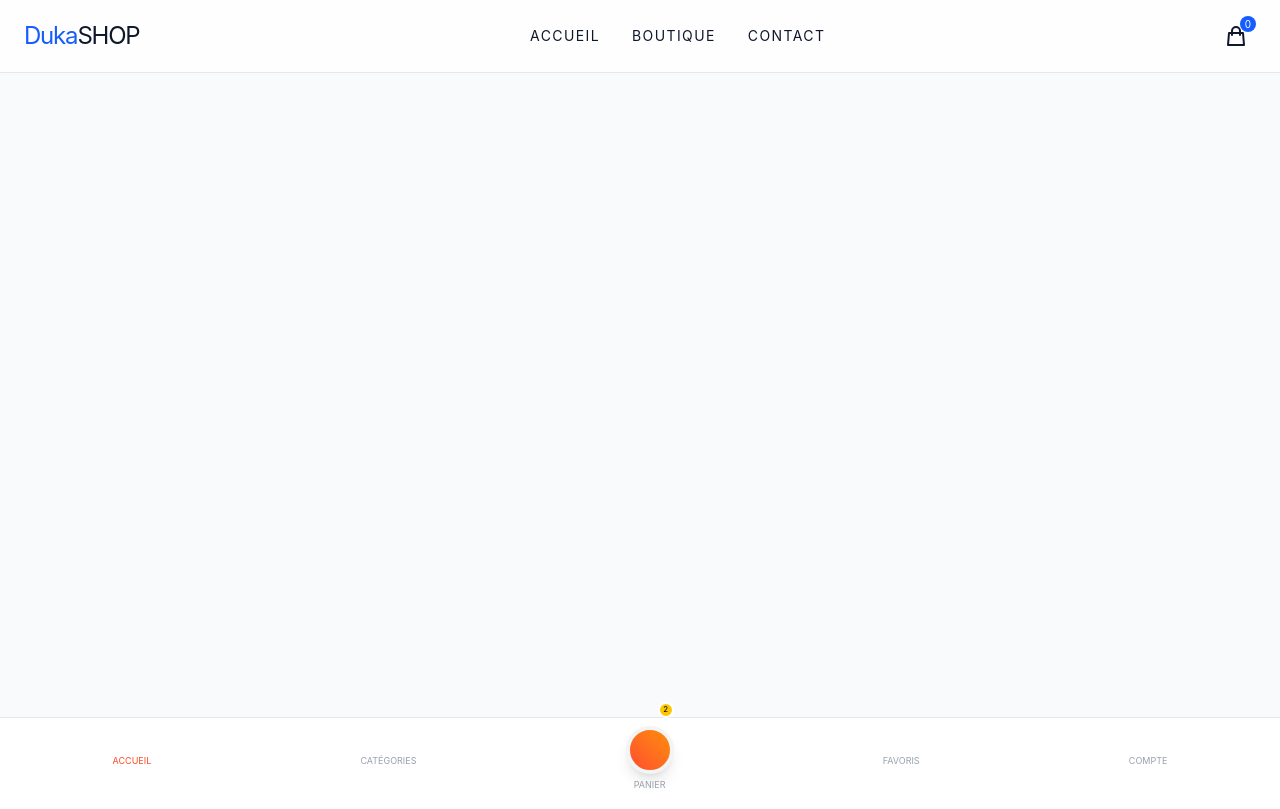
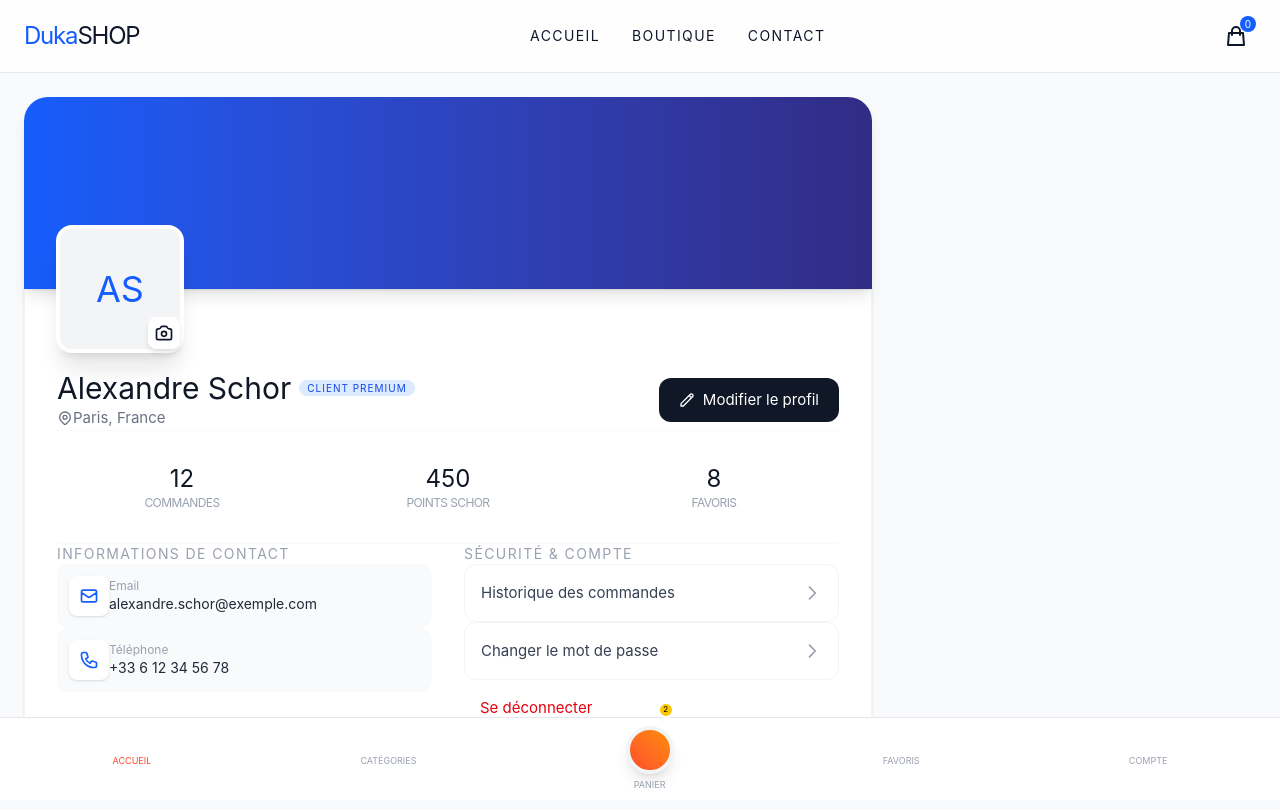
Before and after one commit to Alphonse243/vuejs_moderne_e-commerce, a Vue app: page /profile in a window 1280 px wide. Built offline with nearby package versions, Linux system fonts and the light colour scheme; what @tanstack/vue-query would draw is missing.

Commit message:
add page profile with component

```diff
--- a/src/components/NavBar.vue
+++ b/src/components/NavBar.vue
@@ -19,9 +19,9 @@
         <i class="fas fa-heart text-lg"></i>
         <span class="text-[9px] font-bold uppercase">Favoris</span>
       </button>
-      <button class="flex flex-col items-center gap-1 text-gray-400">
+      <a href="/profile" class="flex flex-col items-center gap-1 text-gray-400">
         <i class="fas fa-user text-lg"></i>
         <span class="text-[9px] font-bold uppercase">Compte</span>
-      </button>
+      </a>
     </nav>
 </template>
--- /dev/null
+++ b/src/components/UserProfile.vue
@@ -0,0 +1,152 @@
+<script setup>
+import { ref } from 'vue';
+
+// Simulation des données du client
+const user = ref({
+  name: "Alexandre Schor",
+  email: "alexandre.schor@exemple.com",
+  role: "Client Premium",
+  avatar: null, // Si null, on affiche les initiales
+  phone: "+33 6 12 34 56 78",
+  location: "Paris, France",
+  joinedDate: "Membre depuis Janvier 2024",
+  stats: [
+    { label: "Commandes", value: 12 },
+    { label: "Points SCHOR", value: 450 },
+    { label: "Favoris", value: 8 }
+  ]
+});
+
+const isEditing = ref(false);
+</script>
+
+<template>
+  <div class="max-w-4xl mx-auto p-6">
+    <div class="relative h-48 bg-gradient-to-r from-blue-600 to-indigo-900 rounded-t-3xl shadow-lg">
+      <div class="absolute -bottom-16 left-8 flex items-end space-x-6">
+        <div class="relative">
+          <div class="w-32 h-32 rounded-2xl border-4 border-white bg-gray-100 shadow-xl flex items-center justify-center overflow-hidden">
+            <img v-if="user.avatar" :src="user.avatar" alt="Avatar" class="object-cover w-full h-full" />
+            <span v-else class="text-4xl font-black text-blue-600 uppercase">
+              {{ user.name.split(' ').map(n => n[0]).join('') }}
+            </span>
+          </div>
+          <button class="absolute bottom-1 right-1 bg-white p-1.5 rounded-lg shadow-md hover:text-blue-600 transition-colors">
+            <svg xmlns="http://www.w3.org/2000/svg" class="h-5 w-5" fill="none" viewBox="0 0 24 24" stroke="currentColor">
+              <path stroke-linecap="round" stroke-linejoin="round" stroke-width="2" d="M3 9a2 2 0 012-2h.93a2 2 0 001.664-.89l.812-1.22A2 2 0 0110.07 4h3.86a2 2 0 011.664.89l.812 1.22A2 2 0 0018.07 7H19a2 2 0 012 2v9a2 2 0 01-2 2H5a2 2 0 01-2-2V9z" />
+              <path stroke-linecap="round" stroke-linejoin="round" stroke-width="2" d="M15 13a3 3 0 11-6 0 3 3 0 016 0z" />
+            </svg>
+          </button>
+        </div>
+      </div>
+    </div>
+
+    <div class="bg-white rounded-b-3xl shadow-sm border border-gray-100 pt-20 pb-8 px-8">
+      <div class="flex flex-col md:flex-row justify-between items-start md:items-center">
+        <div>
+          <h1 class="text-3xl font-extrabold text-gray-900 flex items-center gap-2">
+            {{ user.name }}
+            <span class="px-2 py-0.5 text-[10px] bg-blue-100 text-blue-700 rounded-full uppercase tracking-widest">
+              {{ user.role }}
+            </span>
+          </h1>
+          <p class="text-gray-500 flex items-center mt-1">
+            <svg xmlns="http://www.w3.org/2000/svg" class="h-4 w-4 mr-1" fill="none" viewBox="0 0 24 24" stroke="currentColor">
+              <path stroke-linecap="round" stroke-linejoin="round" stroke-width="2" d="M17.657 16.657L13.414 20.9a1.998 1.998 0 01-2.827 0l-4.244-4.243a8 8 0 1111.314 0z" />
+              <path stroke-linecap="round" stroke-linejoin="round" stroke-width="2" d="M15 11a3 3 0 11-6 0 3 3 0 016 0z" />
+            </svg>
+            {{ user.location }}
+          </p>
+        </div>
+
+        <div class="mt-6 md:mt-0 flex gap-3">
+          <button @click="isEditing = !isEditing" class="px-5 py-2.5 bg-gray-900 text-white rounded-xl font-semibold hover:bg-blue-600 transition-all flex items-center gap-2">
+            <svg xmlns="http://www.w3.org/2000/svg" class="h-4 w-4" fill="none" viewBox="0 0 24 24" stroke="currentColor">
+              <path stroke-linecap="round" stroke-linejoin="round" stroke-width="2" d="M15.232 5.232l3.536 3.536m-2.036-5.036a2.5 2.5 0 113.536 3.536L6.5 21.036H3v-3.572L16.732 3.732z" />
+            </svg>
+            Modifier le profil
+          </button>
+        </div>
+      </div>
+
+      <div class="grid grid-cols-3 gap-4 mt-10 border-t border-b border-gray-50 py-8">
+        <div v-for="stat in user.stats" :key="stat.label" class="text-center">
+          <p class="text-2xl font-black text-gray-900">{{ stat.value }}</p>
+          <p class="text-xs text-gray-400 uppercase tracking-tighter font-bold">{{ stat.label }}</p>
+        </div>
+      </div>
+
+      <div class="grid grid-cols-1 md:grid-cols-2 gap-8 mt-10">
+        <div>
+          <h3 class="text-sm font-bold text-gray-400 uppercase tracking-widest mb-4">Informations de contact</h3>
+          <div class="space-y-4">
+            <div class="flex items-center p-3 bg-gray-50 rounded-xl">
+              <div class="w-10 h-10 bg-white rounded-lg flex items-center justify-center shadow-sm text-blue-600 mr-4">
+                <svg xmlns="http://www.w3.org/2000/svg" class="h-5 w-5" fill="none" viewBox="0 0 24 24" stroke="currentColor">
+                  <path stroke-linecap="round" stroke-linejoin="round" stroke-width="2" d="M3 8l7.89 5.26a2 2 0 002.22 0L21 8M5 19h14a2 2 0 002-2V7a2 2 0 00-2-2H5a2 2 0 00-2 2v10a2 2 0 002 2z" />
+                </svg>
+              </div>
+              <div>
+                <p class="text-xs text-gray-400 font-medium">Email</p>
+                <p class="text-sm font-bold text-gray-800">{{ user.email }}</p>
+              </div>
+            </div>
+
+            <div class="flex items-center p-3 bg-gray-50 rounded-xl">
+              <div class="w-10 h-10 bg-white rounded-lg flex items-center justify-center shadow-sm text-blue-600 mr-4">
+                <svg xmlns="http://www.w3.org/2000/svg" class="h-5 w-5" fill="none" viewBox="0 0 24 24" stroke="currentColor">
+                  <path stroke-linecap="round" stroke-linejoin="round" stroke-width="2" d="M3 5a2 2 0 012-2h3.28a1 1 0 01.948.684l1.498 4.493a1 1 0 01-.502 1.21l-2.257 1.13a11.042 11.042 0 005.516 5.516l1.13-2.257a1 1 0 011.21-.502l4.493 1.498a1 1 0 01.684.949V19a2 2 0 01-2 2h-1C9.716 21 3 14.284 3 6V5z" />
+                </svg>
+              </div>
+              <div>
+                <p class="text-xs text-gray-400 font-medium">Téléphone</p>
+                <p class="text-sm font-bold text-gray-800">{{ user.phone }}</p>
+              </div>
+            </div>
+          </div>
+        </div>
+
+        <div>
+          <h3 class="text-sm font-bold text-gray-400 uppercase tracking-widest mb-4">Sécurité & Compte</h3>
+          <div class="space-y-3">
+            <button class="w-full text-left p-4 rounded-xl border border-gray-100 hover:border-blue-300 hover:bg-blue-50 transition-all group">
+              <div class="flex justify-between items-center">
+                <span class="font-bold text-gray-700">Historique des commandes</span>
+                <svg xmlns="http://www.w3.org/2000/svg" class="h-5 w-5 text-gray-400 group-hover:translate-x-1 transition-transform" fill="none" viewBox="0 0 24 24" stroke="currentColor">
+                  <path stroke-linecap="round" stroke-linejoin="round" stroke-width="2" d="M9 5l7 7-7 7" />
+                </svg>
+              </div>
+            </button>
+            <button class="w-full text-left p-4 rounded-xl border border-gray-100 hover:border-blue-300 hover:bg-blue-50 transition-all group">
+              <div class="flex justify-between items-center">
+                <span class="font-bold text-gray-700">Changer le mot de passe</span>
+                <svg xmlns="http://www.w3.org/2000/svg" class="h-5 w-5 text-gray-400 group-hover:translate-x-1 transition-transform" fill="none" viewBox="0 0 24 24" stroke="currentColor">
+                  <path stroke-linecap="round" stroke-linejoin="round" stroke-width="2" d="M9 5l7 7-7 7" />
+                </svg>
+              </div>
+            </button>
+            <button class="w-full text-left p-4 rounded-xl text-red-600 font-bold hover:bg-red-50 transition-all">
+              Se déconnecter
+            </button>
+          </div>
+        </div>
+      </div>
+
+      <div class="mt-10 text-center">
+        <p class="text-xs text-gray-400">{{ user.joinedDate }}</p>
+      </div>
+    </div>
+  </div>
+</template>
+
+<style scoped>
+/* Ajoute une petite animation d'entrée si tu veux */
+.max-w-4xl {
+  animation: slideUp 0.5s ease-out;
+}
+
+@keyframes slideUp {
+  from { opacity: 0; transform: translateY(20px); }
+  to { opacity: 1; transform: translateY(0); }
+}
+</style>
--- a/src/router/index.ts
+++ b/src/router/index.ts
@@ -1,6 +1,7 @@
 import { createRouter, createWebHistory } from 'vue-router'
 import HomeView from '../views/HomeView.vue'
 import CategoryView from '@/views/CategoryView.vue'
+import UserProfile from '@/components/UserProfile.vue'
 
 const router = createRouter({
   history: createWebHistory(),
@@ -19,6 +20,11 @@ const router = createRouter({
       path: '/categories',
       name: 'category',
       component: CategoryView
+    },
+    {
+      path: '/profile',
+      name: 'profile',
+      component: UserProfile
     }
   ]
 })
```
